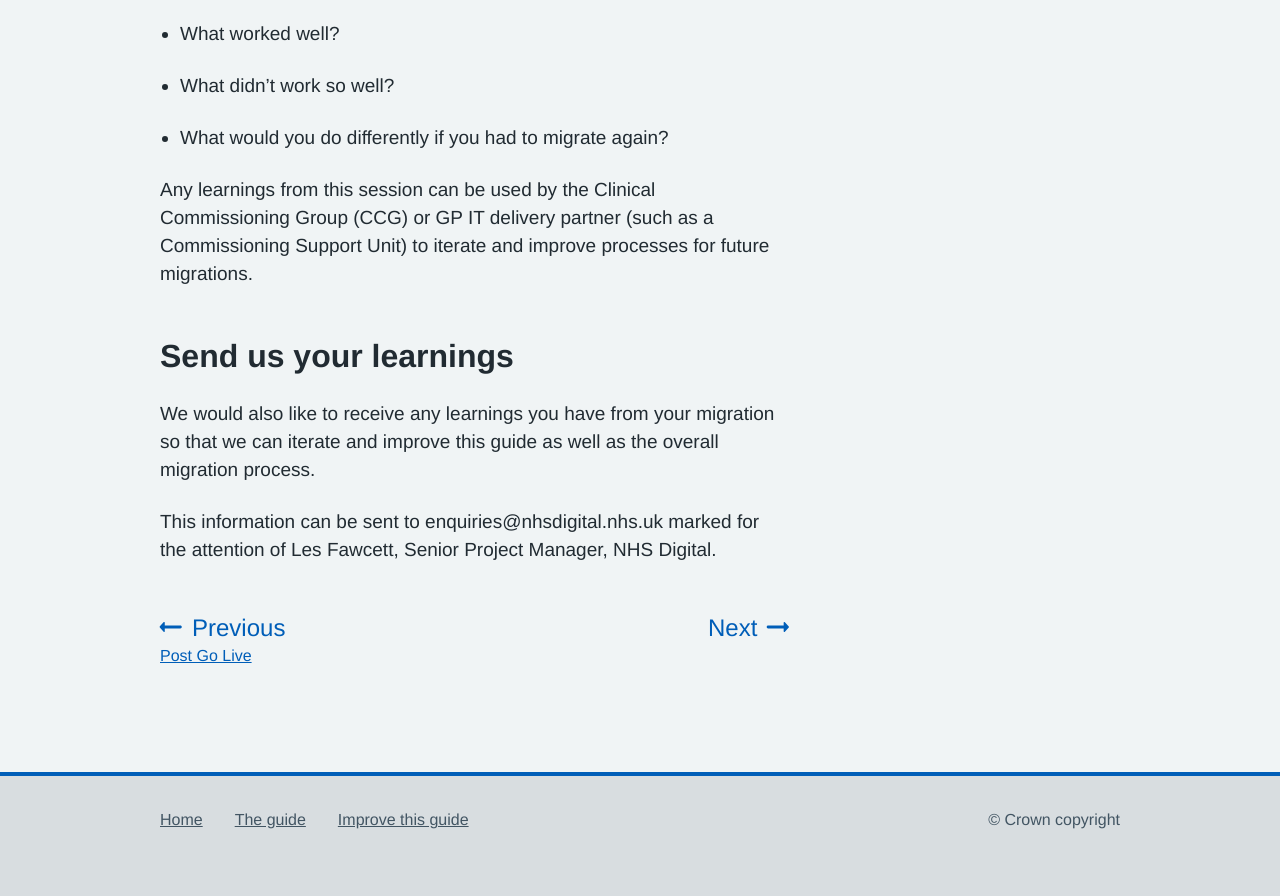
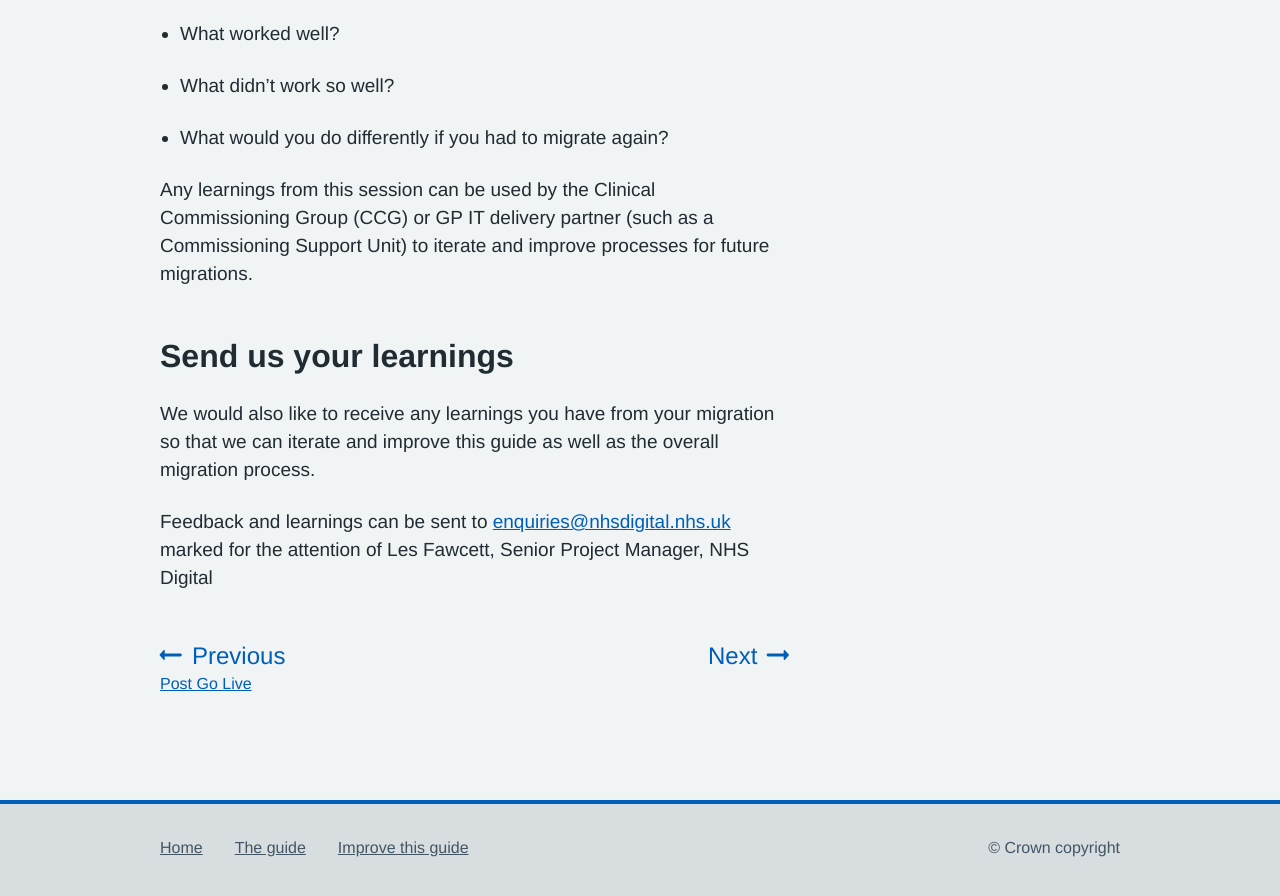
Before and after one commit to nhsconnect/prm-practice-migration, a Jekyll site: the page built from guide/08-end-of-your-migration.md, in a window 1280 px wide and 900 px high, scrolled down 2120 px. Shown: the top 896 px of the window. Built offline with Jekyll 4.4.1, drawn with Linux system fonts in a browser that asks for light colours; some web fonts are replaced; before the commit the page ends 2992 px from its top, so only the background shows below that.

Commit message:
[PT] Add mailto with subject and FAO Les in body to the End of migration 'Share your learnings' section

```diff
--- a/guide/08-end-of-your-migration.md
+++ b/guide/08-end-of-your-migration.md
@@ -68,4 +68,4 @@ Any learnings from this session can be used by the Clinical Commissioning Group
 
 We would also like to receive any learnings you have from your migration so that we can iterate and improve this guide as well as the overall migration process.
 
-This information can be sent to enquiries@nhsdigital.nhs.uk marked for the attention of Les Fawcett, Senior Project Manager, NHS Digital.
+Feedback and learnings can be sent to <a href="mailto:enquiries@nhsdigital.nhs.uk?subject=Practice%20migration%20feedback%20-%20FAO%20Les%20Fawcett,%20NHS%20Digital&body=For%20the%20attention%20of%20Les%20Fawcett,%20Senior%20Project%20Manager,%20NHS Digital">enquiries@nhsdigital.nhs.uk</a> marked for the attention of Les Fawcett, Senior Project Manager, NHS Digital
```
